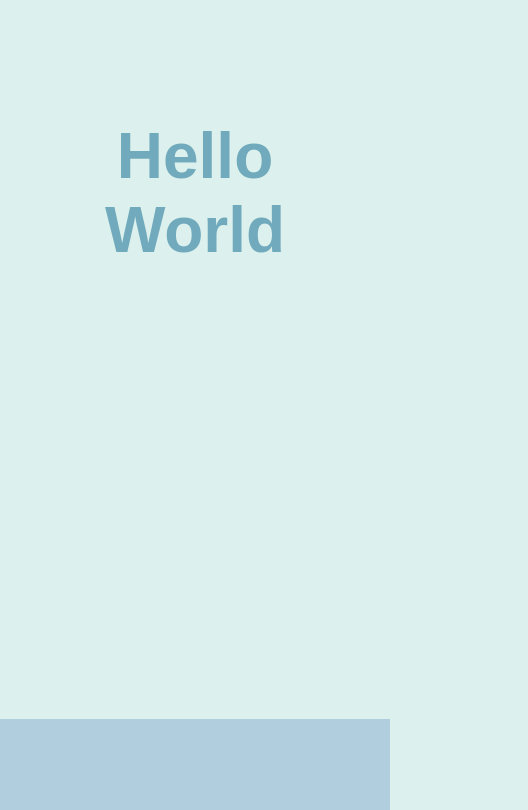
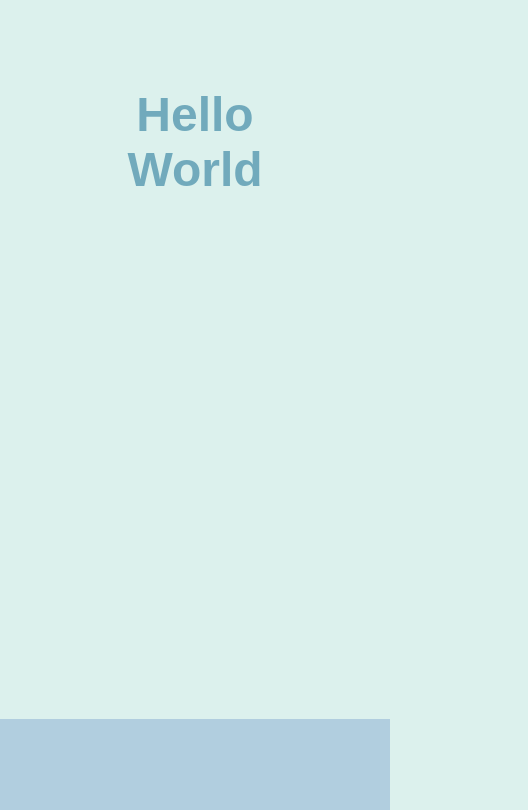
Before and after one commit to rschubkegel/scrolling-animation-demo, a plain HTML site: page index.html in a window 390 px wide. Shown: the part 125-935 px from the top of the page, 528 px wide, since content can reach past the window. Drawn offline with nearby package versions, Linux system fonts and the light colour scheme.

Commit message:
Improve small screen animation

```diff
--- a/index.html
+++ b/index.html
@@ -1,7 +1,7 @@
 <!DOCTYPE html>
 <html>
   <head>
-    <title>Scrolling Animation</title>
+    <title>Scrolling Animation Demo</title>
     <meta name="viewport" content="width=device-width, initial-scale=1.0">
     <style>
       :root {
@@ -11,8 +11,6 @@
         --dark-secondary: #71aabc;
       }
       html {
-        /* scroll-snap-type: y mandatory; */
-        scroll-snap-type: none;
         overflow-x: hidden;
       }
       body {
@@ -25,10 +23,10 @@
         padding: 10rem 6rem;
         box-sizing: border-box;
         position: relative;
-        scroll-snap-align: center;
       }
       section:nth-of-type(2) {
         background-color: var(--light-secondary);
+        overflow-x: hidden;
       }
       h1 {
         color: var(--dark-secondary);
@@ -76,7 +74,7 @@
       }
       svg {
         position: absolute;
-        top: 60vh;
+        top: 55vh;
         width: 100%;
         height: 180vh;
         pointer-events: none;
@@ -89,6 +87,12 @@
       @media screen and (max-width: 800px) {
         .hide-when-small {
           display: none;
+        }
+        h1 {
+          font-size: 3rem;
+        }
+        section {
+          padding: 8rem 4rem;
         }
         img:nth-of-type(1) {
           height: 40%;
@@ -156,12 +160,12 @@
         gsap.to("path", {
           scrollTrigger: {
             trigger: path,
-            start: "top center+=75",
-            end: "bottom center",
+            start: "top center",
+            end: "bottom+=100 center",
             scrub: 1
           },
           strokeDashoffset: 0,
-          ease: "sine.inOut"
+          ease: "slow(0.7, 0.4, false)"
         })
       }
     </script>
```
